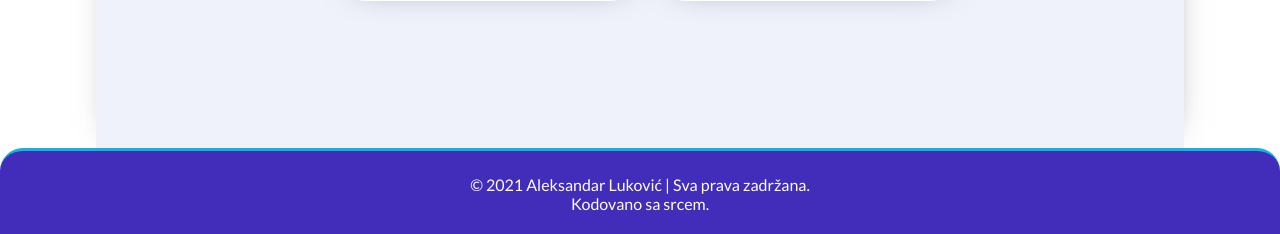
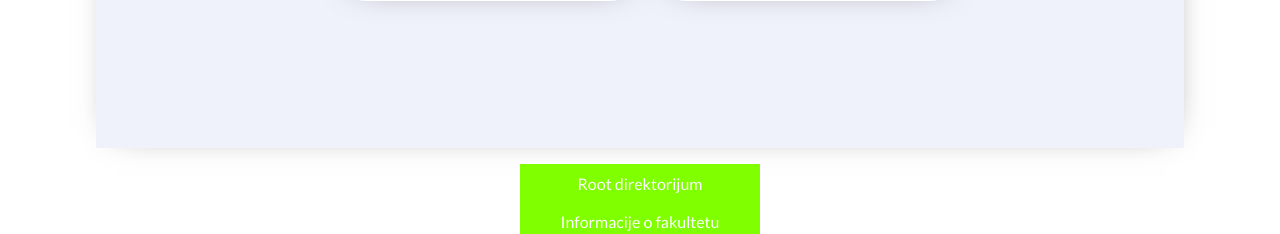
Before and after one commit to CoaPro/root, a Django app: page /telekomunikacije in a window 1280 px wide. Shown: the part 679-913 px from the top of the page. Run offline with Django 3.2, Linux system fonts and the light colour scheme.

Commit message:
Update 5 | 11. 2. 2021.

```diff
--- a/aleksandarlukovic/static/root/css/pocetna.css
+++ b/aleksandarlukovic/static/root/css/pocetna.css
@@ -61,6 +61,10 @@
     */
 }
 
+.itemI button:hover
+{
+    opacity: 1.0;
+}
 
 
 @media screen and (max-width: 1000px)
--- a/aleksandarlukovic/static/telekomunikacije/css/pocetna.css
+++ b/aleksandarlukovic/static/telekomunikacije/css/pocetna.css
@@ -71,6 +71,34 @@
     opacity: 0.7;
 }
 
+
+.telekomunikacijeMeni
+{
+    width: 15em;
+    margin: 0 auto;
+    text-align: center;
+    padding-top: 1em;
+    padding-bottom: 1em;
+}
+
+.telekomunikacijeMeni a
+{
+    color: white;
+    text-decoration: none;
+}
+
+.telekomunikacijeMeni li
+{
+    background-color: chartreuse;
+    list-style: none;
+    padding: 0.6em;
+}
+
+.telekomunikacijeMeni li:hover
+{
+    opacity: 0.7;
+}
+
 @media screen and (max-width: 720px)
 {
     .studije
--- a/aleksandarlukovic/templates/root/index.html
+++ b/aleksandarlukovic/templates/root/index.html
@@ -37,6 +37,7 @@
             <div class="itemI">
                 <img src="{% static 'root/img/Pro 2.3.0 17.11.20 Slika1T4.png' %}">
                 <p><button><a href="{% url 'srProfil' %}" title="Moja online biografija">Profil</a></button></p>
+                <!--  <a class="itemIbtn" href="{% url 'srProfil' %}" title="Moja online biografija"><button>Profil</button></a> -->
             </div>
 
             <div class="itemI">
--- a/aleksandarlukovic/templates/telekomunikacije/telekomunikacije.html
+++ b/aleksandarlukovic/templates/telekomunikacije/telekomunikacije.html
@@ -53,10 +53,15 @@
                 <img src="{% static 'telekomunikacije/img/master_studije.png' %}" title="Master akademske studije">
                 <p><a href="{% url 'masterTS' %}">Master akademske studije</a></p>
                 </div>
+
             </div>
 
+        </div>
 
+        <div class="telekomunikacijeMeni">
 
+            <a href="{% url 'indexRoot' %}"><li>Root direktorijum</li></a>
+            <a href="{% url 'fakultetProfil' %}"><li>Informacije o fakultetu</li></a>
 
         </div>
 
```
Also changed, not shown: aleksandarlukovic/static/profil/css/stil-galerija.css (+8 -0 lines), aleksandarlukovic/static/profil/css/stil-kontakt.css (+8 -0 lines), aleksandarlukovic/static/profil/css/stil-onl.css (+8 -0 lines), aleksandarlukovic/static/profil/css/stil-profil.css (+10 -0 lines), aleksandarlukovic/static/profil/css/stil-test2.css (+10 -0 lines).
